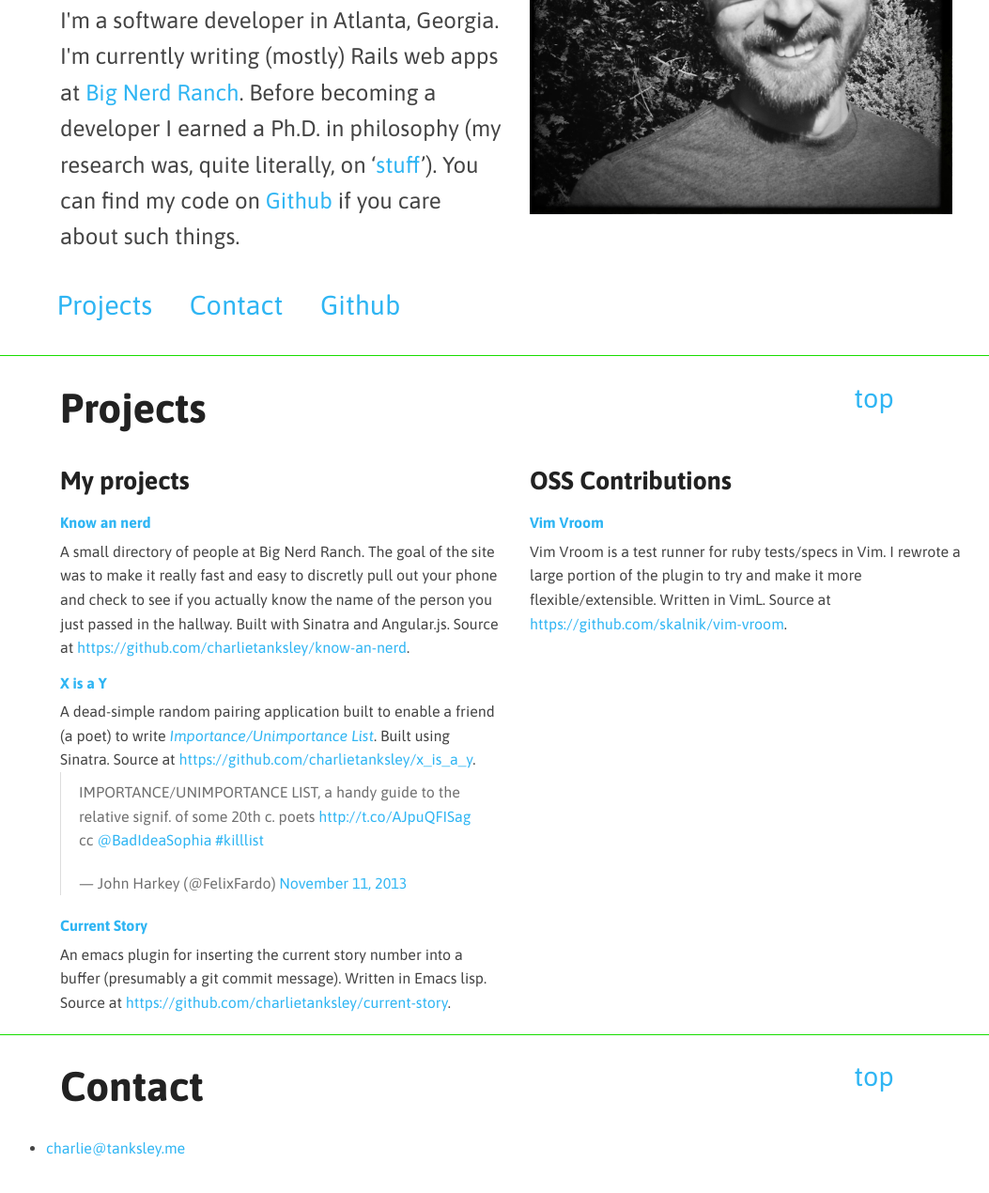
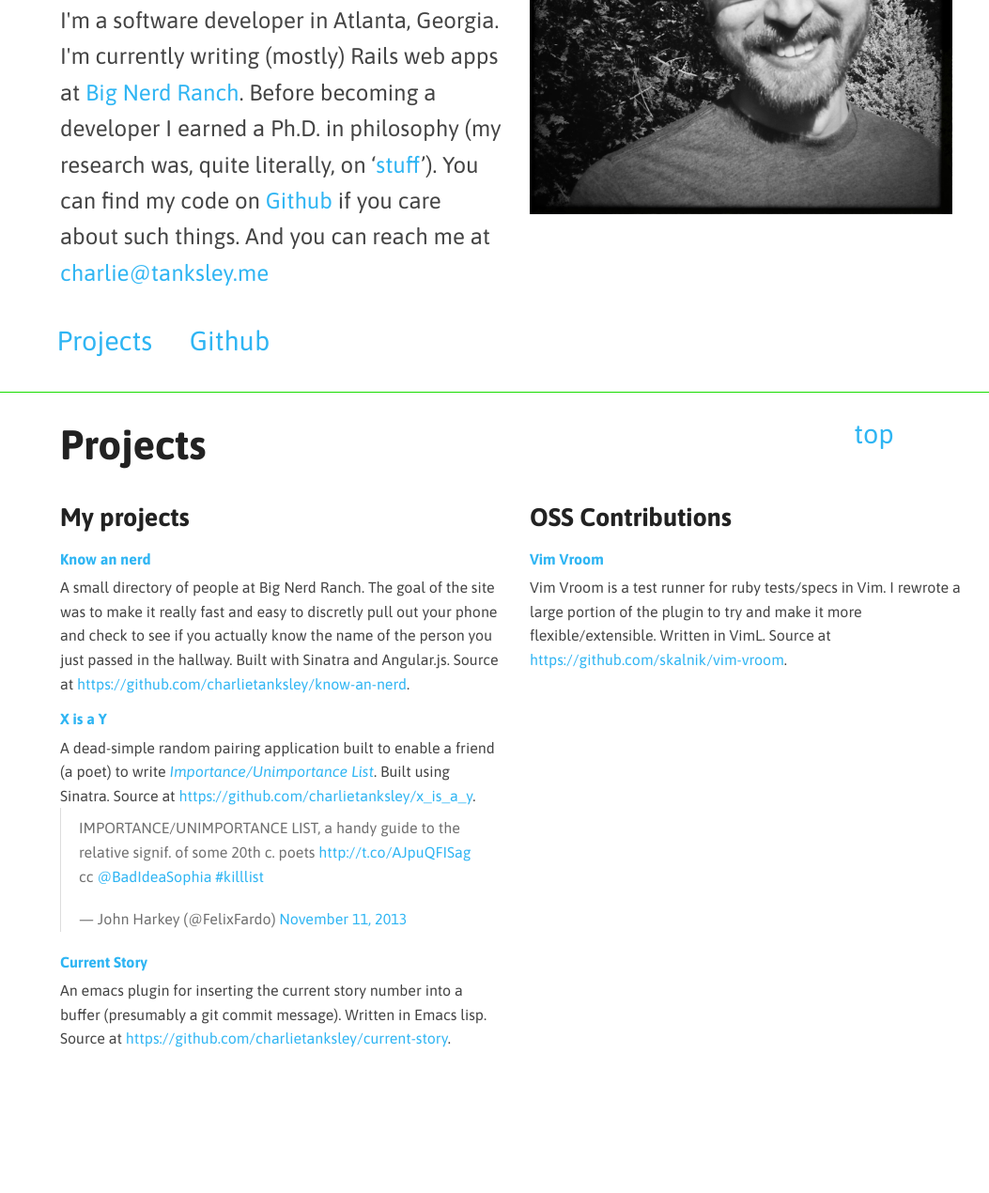
Before and after one commit to charlietanksley/charlietanksley.github.io, a website: page index.html in a window 1280 px wide. Shown: the part 322-1592 px from the top of the page at 94% size, without its empty margins (91-1144 px from the left). After the commit the page ends 1461 px from the top, so only its background shows below. Drawn offline with Linux system fonts and the light colour scheme.

Commit message:
remove contact section, put email in main bio

```diff
--- a/index.html
+++ b/index.html
@@ -22,15 +22,16 @@
         </div>
         <div class="blurb">
           <p>
-            I'm a software developer in Atlanta, Georgia.  I'm currently
-            writing (mostly) Rails web apps
-            at <a href="http://www.bignerdranch.com">Big Nerd Ranch</a>.
-            Before becoming a developer I earned a Ph.D. in philosophy
-            (my research was, quite literally, on
+            I'm a software developer in Atlanta, Georgia.  I'm
+            currently writing (mostly) Rails web apps
+            at <a href="http://www.bignerdranch.com">Big Nerd
+            Ranch</a>.  Before becoming a developer I earned a
+            Ph.D. in philosophy (my research was, quite literally, on
             &lsquo;<a href="http://philpapers.org/rec/TANTMC">stuff</a>&rsquo;).
             You can find my code
             on <a href="https://github.com/charlietanksley">Github</a>
-            if you care about such things.
+            if you care about such things.  And you can reach me
+            at <a href="mailto:charlie@tanksley.me">charlie@tanksley.me</a>
           </p>
         </div>
       </div>
@@ -45,9 +46,6 @@
         <ul class="inline-list">
           <li>
             <a href="#projects">Projects</a>
-          </li>
-          <li>
-            <a href="#contact">Contact</a>
           </li>
           <li>
             <a href="https://github.com/charlietanksley">Github</a>
@@ -131,26 +129,5 @@
       </div>
     </div>
   </section>
-
-  <section class="contact major-section" id="contact">
-    <div class="heading row">
-      <div class="columns large-10 small-10">
-        <h1>Contact</h1>
-      </div>
-
-      <div class="home-link columns large-2 small-2">
-        <a href="#home">top</a>
-      </div>
-    </div>
-
-    <div class="section-body row">
-      <ul>
-        <li>
-          <a href="mailto:charlie@tanksley.me">charlie@tanksley.me</a>
-        </li>
-      </ul>
-    </div>
-  </section>
-
 </body>
 </html>
```
